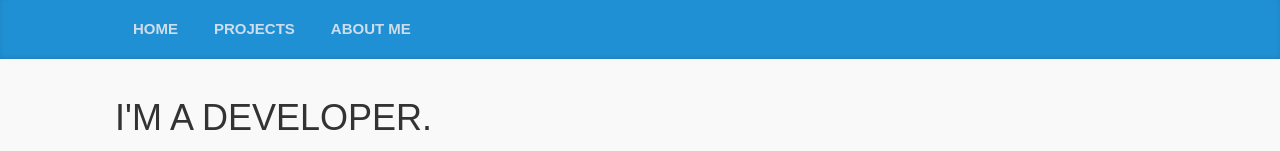
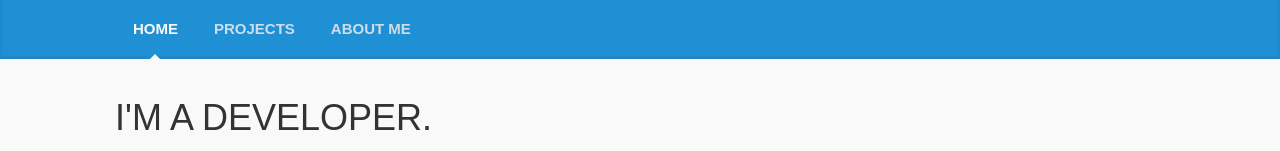
Before and after one commit to nuriofernandez/nurio.me-react-migration, a React (Create React App) app: page / in a window 1280 px wide. Shown: the top 151 px of the page. Built offline with nearby package versions, Linux system fonts and the light colour scheme; a web font is replaced by a local one.

Commit message:
Implemented NavLink link activation

```diff
--- a/src/components/NavLink/index.jsx
+++ b/src/components/NavLink/index.jsx
@@ -1,18 +1,16 @@
 import React, { Component } from 'react';
-import { Link } from 'react-router-dom';
+import { Link, useLocation } from 'react-router-dom';
 
-class NavLink extends Component {
-    render() {
-        var isActive = false; // TODO : Redux implementation
-        var className = isActive ? 'nav-link active' : 'nav-link';
+function NavLink(props) {
+    const location = useLocation();
+    const isActive = location.pathname === props.to;
+    const className = isActive ? 'nav-link active' : 'nav-link';
 
-        return (
-            <Link className={className} {...this.props}>
-                {this.props.children}
-            </Link>
-        );
-    }
+    return (
+        <Link className={className} {...props}>
+            {props.children}
+        </Link>
+    );
 }
 
-
 export default NavLink;
```
